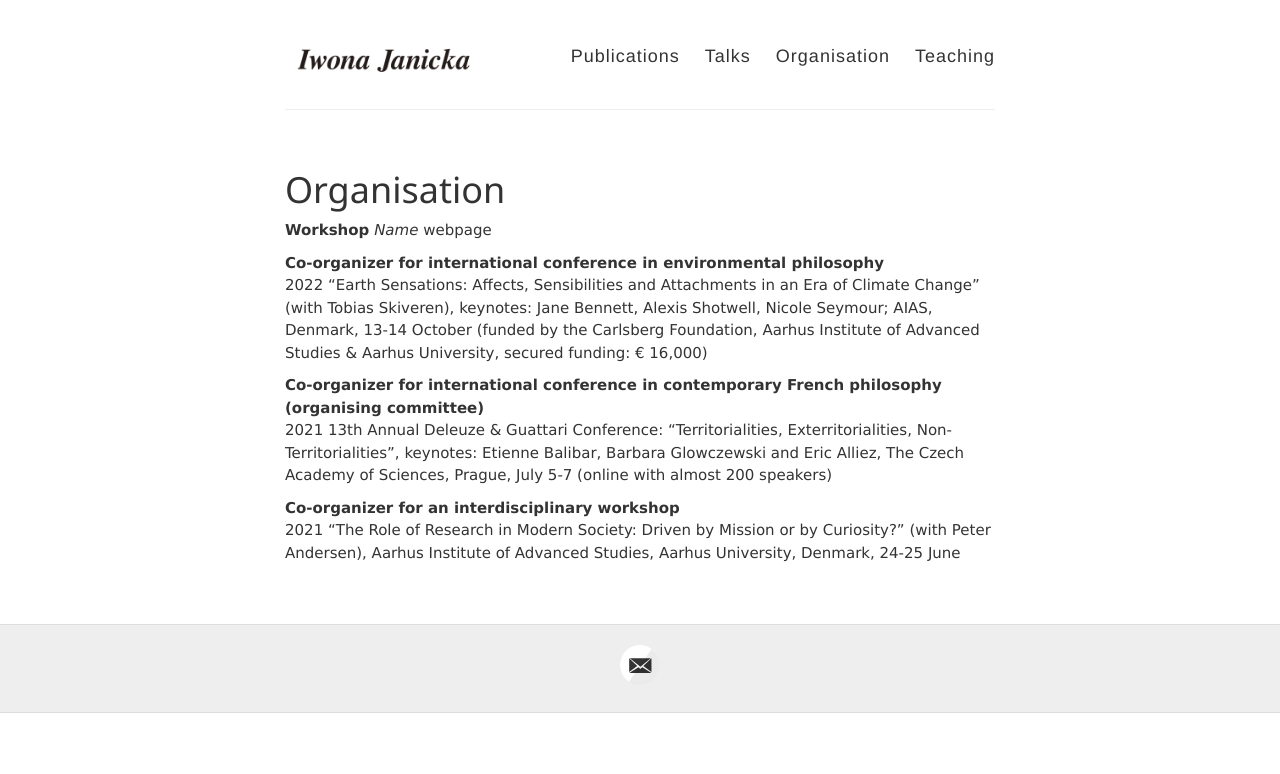
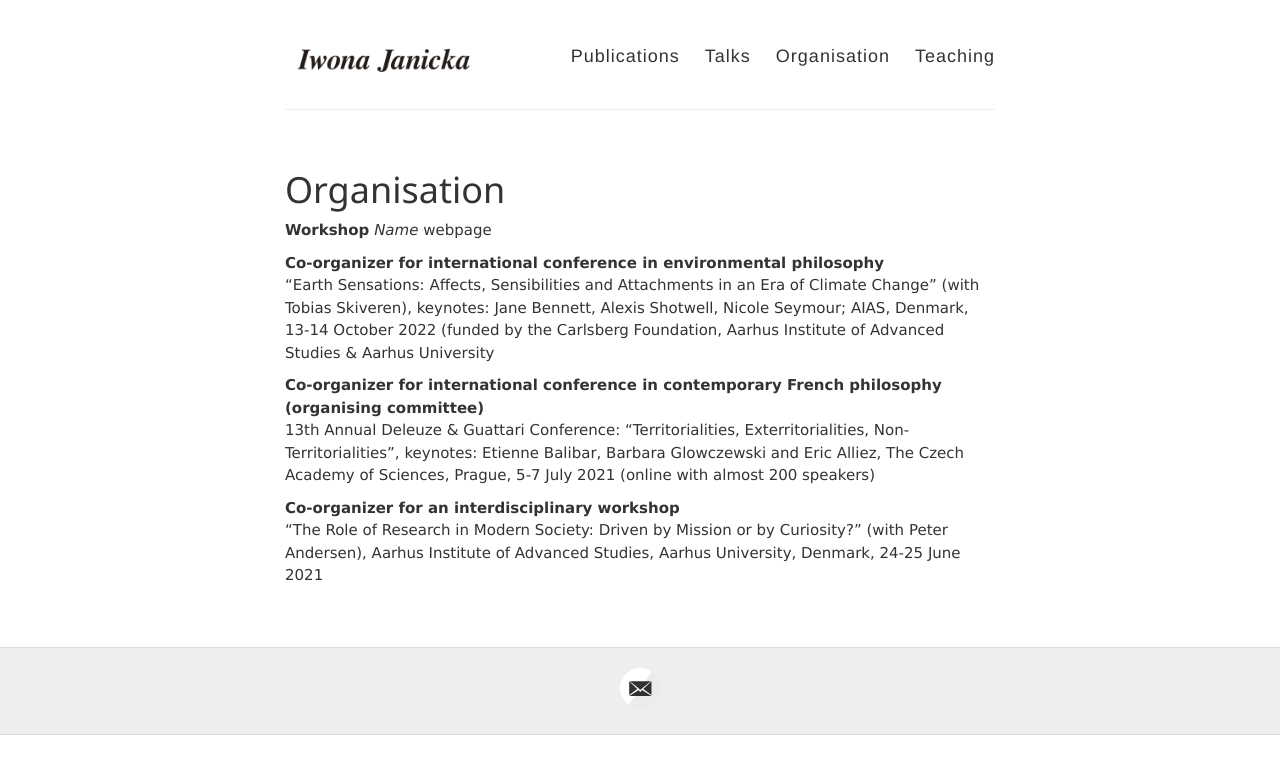
Before and after one commit to IJanicka/IJanicka.github.io, a Jekyll site: the page built from organisation.md, in a window 1280 px wide. Shown: the top 774 px of the page. Built offline with Jekyll 4.4.1, drawn with Linux system fonts in a browser that asks for light colours.

Commit message:
Update organisation.md

```diff
--- a/organisation.md
+++ b/organisation.md
@@ -9,12 +9,12 @@
 [webpage](https://www.bloomsbury.com/uk/theorizing-contemporary-anarchism-9781474276191/)
 
 **Co-organizer for international conference in environmental philosophy**<br>
-2022	“Earth Sensations: Affects, Sensibilities and Attachments in an Era of Climate Change” (with Tobias Skiveren), keynotes: Jane Bennett, Alexis Shotwell, Nicole Seymour; AIAS, Denmark, 13-14 October (funded by the Carlsberg Foundation, Aarhus Institute of Advanced Studies & Aarhus University, secured funding: € 16,000)
+“Earth Sensations: Affects, Sensibilities and Attachments in an Era of Climate Change” (with Tobias Skiveren), keynotes: Jane Bennett, Alexis Shotwell, Nicole Seymour; AIAS, Denmark, 13-14 October 2022 (funded by the Carlsberg Foundation, Aarhus Institute of Advanced Studies & Aarhus University
 
 
 **Co-organizer for international conference in contemporary French philosophy (organising committee)**<br>
-2021 	13th Annual Deleuze & Guattari Conference: “Territorialities, Exterritorialities, Non-Territorialities”, keynotes: Etienne Balibar, Barbara Glowczewski and Eric Alliez, The Czech Academy of Sciences, Prague, July 5-7 (online with almost 200 speakers)
+13th Annual Deleuze & Guattari Conference: “Territorialities, Exterritorialities, Non-Territorialities”, keynotes: Etienne Balibar, Barbara Glowczewski and Eric Alliez, The Czech Academy of Sciences, Prague, 5-7 July 2021 (online with almost 200 speakers)
 
 
 **Co-organizer for an interdisciplinary workshop**<br>
-2021	“The Role of Research in Modern Society: Driven by Mission or by Curiosity?” (with Peter Andersen), Aarhus Institute of Advanced Studies, Aarhus University, Denmark, 24-25 June
+“The Role of Research in Modern Society: Driven by Mission or by Curiosity?” (with Peter Andersen), Aarhus Institute of Advanced Studies, Aarhus University, Denmark, 24-25 June 2021
```
